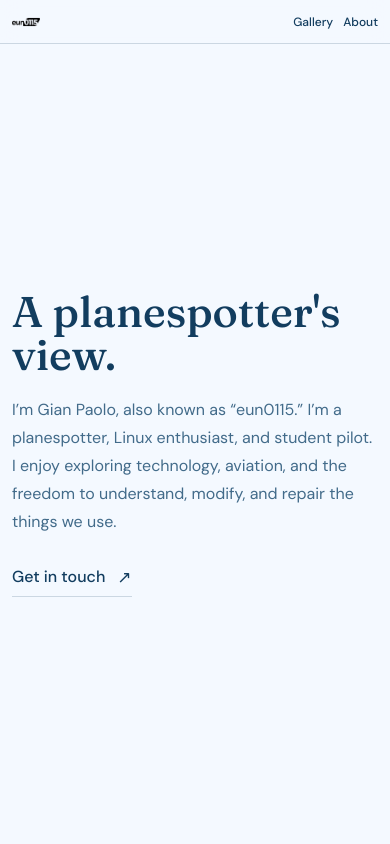
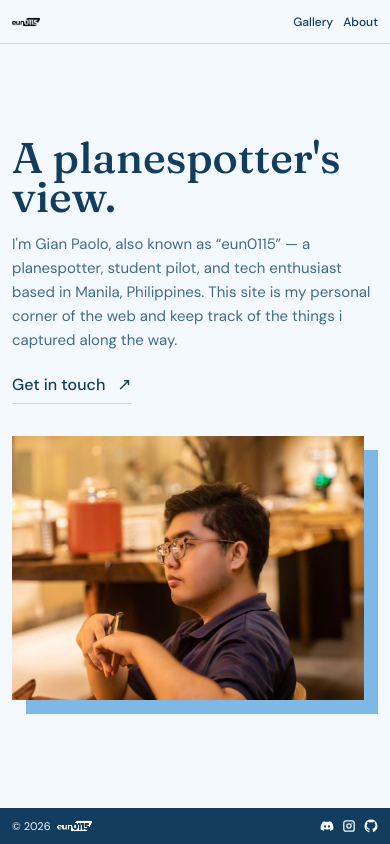
Before and after one commit to eun0115/eun0115.github.io, a Next.js app: page /contact in a window 390 px wide. Built offline with nearby package versions, Linux system fonts and the light colour scheme.

Commit message:
finalize about section
Signed-off-by: eun0115 <gpestacio5@gmail.com>

```diff
--- a/src/app/contact/page.tsx
+++ b/src/app/contact/page.tsx
@@ -1,5 +1,6 @@
 import type { Metadata } from 'next';
 import Topbar from '@/components/Topbar';
+import Footer from '@/components/Footer';
 
 export const metadata: Metadata = {
   title: 'eun0115 | About',
@@ -10,20 +11,27 @@ export default function ContactPage() {
     <div className="page-contact">
       <Topbar />
 
-      <main className="wrap">
-        <section className="contact-content" aria-labelledby="contact-title">
-          <h1 id="contact-title">A planespotter&apos;s view.</h1>
-          <p className="contact-copy">
-            I’m Gian Paolo, also known as “eun0115.” I’m a planespotter,
-            Linux enthusiast, and student pilot. I enjoy exploring
-            technology, aviation, and the freedom to understand,
-            modify, and repair the things we use.
-          </p>
-          <a className="email-link" href="mailto:gpestacio5@gail.com">
-            Get in touch <span aria-hidden="true">↗</span>
-          </a>
+      <main id="contact" className="wrap">
+        <section className="hero" aria-labelledby="contact-title">
+          <div>
+            <h1 id="contact-title">A planespotter&apos;s view.</h1>
+            <p className="intro">
+              I&apos;m Gian Paolo, also known as &ldquo;eun0115&rdquo; — a
+              planespotter, student pilot, and tech enthusiast based in Manila,
+              Philippines. This site is my personal corner of the web and keep
+              track of the things i captured along the way.
+            </p>
+            <a className="email-link" href="mailto:gpestacio5@gmail.com">
+              Get in touch <span aria-hidden="true">↗</span>
+            </a>
+          </div>
+          <div className="portrait">
+            <img src="/assets/eun.jpg" alt="Gian Paolo (eun0115)" />
+          </div>
         </section>
       </main>
+
+      <Footer />
     </div>
   );
 }
--- a/src/app/globals.css
+++ b/src/app/globals.css
@@ -72,7 +72,7 @@ body:has(.page-gallery),
 }
 
 .page-contact > main.wrap {
-  width: min(1120px, calc(100% - 48px));
+  width: min(1760px, calc(100% - clamp(40px, 7vw, 128px)));
   margin-inline: auto;
   flex: 1;
 }
@@ -223,9 +223,10 @@ body.scrolled .topbar .wrap {
 }
 
 /* =========================================
-   HOME PAGE (.page-home)
+   HOME & ABOUT PAGES (.page-home, .page-contact)
    ========================================= */
-.page-home main#home {
+.page-home main#home,
+.page-contact main#contact {
   flex: 1;
   min-height: 0;
   display: flex;
@@ -234,11 +235,15 @@ body.scrolled .topbar .wrap {
 
 .page-home h1,
 .page-home h2,
-.page-home p {
+.page-home p,
+.page-contact h1,
+.page-contact h2,
+.page-contact p {
   margin-top: 0;
 }
 
-.page-home .hero {
+.page-home .hero,
+.page-contact .hero {
   width: 100%;
   display: grid;
   grid-template-columns: minmax(0, 1.1fr) minmax(0, .9fr);
@@ -249,17 +254,22 @@ body.scrolled .topbar .wrap {
 
 .page-home .hero > div:first-child,
 .page-home .portrait,
-.page-home .project {
+.page-home .project,
+.page-contact .hero > div:first-child,
+.page-contact .portrait {
   animation: content-enter .45s both;
 }
 
-.page-home .hero > div:first-child { min-width: 0; }
-.page-home .portrait { animation-delay: .06s; }
+.page-home .hero > div:first-child,
+.page-contact .hero > div:first-child { min-width: 0; }
+.page-home .portrait,
+.page-contact .portrait { animation-delay: .06s; }
 .page-home .project:nth-child(2) { animation-delay: .18s; }
 .page-home .project:nth-child(3) { animation-delay: .24s; }
 .page-home .project:nth-child(4) { animation-delay: .3s; }
 
-.page-home .eyebrow {
+.page-home .eyebrow,
+.page-contact .eyebrow {
   display: flex;
   align-items: center;
   gap: 10px;
@@ -270,14 +280,16 @@ body.scrolled .topbar .wrap {
   text-transform: uppercase;
 }
 
-.page-home .eyebrow::before {
+.page-home .eyebrow::before,
+.page-contact .eyebrow::before {
   width: 22px;
   height: 2px;
   background: var(--blue-accent);
   content: "";
 }
 
-.page-home h1 {
+.page-home h1,
+.page-contact h1 {
   max-width: 880px;
   margin-bottom: clamp(12px, 1.8dvh, 18px);
   font-family: "Fraunces", Georgia, serif;
@@ -286,17 +298,23 @@ body.scrolled .topbar .wrap {
   line-height: .92;
 }
 
-.page-home h1 em {
+.page-home h1 em,
+.page-contact h1 em {
   color: var(--blue-accent);
   font-weight: 500;
 }
 
-.page-home .intro {
+.page-home .intro,
+.page-contact .intro {
   max-width: 680px;
   margin: 0;
   color: var(--ink-soft);
   font-size: clamp(15px, min(calc(.65vw + 8px), 2.3dvh), 22px);
   line-height: 1.6;
+}
+
+.page-contact .intro {
+  margin-bottom: clamp(18px, 2.5dvh, 30px);
 }
 
 .page-home .contact-link {
@@ -322,7 +340,8 @@ body.scrolled .topbar .wrap {
   line-height: 1;
 }
 
-.page-home .portrait {
+.page-home .portrait,
+.page-contact .portrait {
   position: relative;
   width: min(100%, 720px, calc((100dvh - 210px) * 4 / 3));
   aspect-ratio: 4 / 3;
@@ -333,7 +352,8 @@ body.scrolled .topbar .wrap {
   isolation: isolate;
 }
 
-.page-home .portrait::before {
+.page-home .portrait::before,
+.page-contact .portrait::before {
   position: absolute;
   z-index: -1;
   inset: 18px -18px -18px 18px;
@@ -341,14 +361,16 @@ body.scrolled .topbar .wrap {
   content: "";
 }
 
-.page-home .portrait img {
+.page-home .portrait img,
+.page-contact .portrait img {
   display: block;
   width: 100%;
   height: 100%;
   object-fit: cover;
 }
 
-.page-home .caption {
+.page-home .caption,
+.page-contact .caption {
   position: absolute;
   right: 12px;
   bottom: 12px;
@@ -360,12 +382,15 @@ body.scrolled .topbar .wrap {
 /* Lock viewport height on wide screens when height is sufficient for 2-column hero */
 @media (min-width: 961px) and (min-height: 520px) {
   html:has(.page-home),
-  body:has(.page-home) {
+  body:has(.page-home),
+  html:has(.page-contact),
+  body:has(.page-contact) {
     height: 100dvh;
     overflow: hidden;
   }
 
-  .page-home {
+  .page-home,
+  .page-contact {
     height: 100dvh;
   }
 }
@@ -489,40 +514,6 @@ body.scrolled .topbar .wrap {
 /* =========================================
    CONTACT / ABOUT PAGE (.page-contact)
    ========================================= */
-.page-contact main {
-  display: grid;
-  align-content: center;
-  padding-block: clamp(40px, 6dvh, 80px);
-  animation: content-enter .45s both;
-}
-
-.page-contact .contact-content { max-width: 760px; }
-
-.page-contact .eyebrow {
-  margin: 0 0 18px;
-  color: var(--blue-accent);
-  font-size: 11px;
-  font-weight: 700;
-  letter-spacing: .12em;
-  text-transform: uppercase;
-}
-
-.page-contact h1 {
-  margin: 0 0 20px;
-  font-family: "Fraunces", Georgia, serif;
-  font-size: clamp(42px, 7vw, 88px);
-  font-weight: 500;
-  line-height: .98;
-}
-
-.page-contact .contact-copy {
-  max-width: 480px;
-  margin: 0 0 30px;
-  color: var(--ink-soft);
-  font-size: 16px;
-  line-height: 1.75;
-}
-
 .page-contact .email-link {
   display: inline-flex;
   align-items: center;
@@ -555,21 +546,25 @@ body.scrolled .topbar .wrap {
     width: calc(100% - clamp(32px, 6vw, 64px));
   }
 
-  .page-home .hero {
+  .page-home .hero,
+  .page-contact .hero {
     grid-template-columns: minmax(0, 1fr);
     gap: clamp(28px, 4dvh, 44px);
     padding-block: clamp(28px, 4.5dvh, 56px);
   }
 
-  .page-home h1 {
+  .page-home h1,
+  .page-contact h1 {
     font-size: clamp(42px, 8vw, 76px);
   }
 
-  .page-home .intro {
+  .page-home .intro,
+  .page-contact .intro {
     font-size: clamp(16px, 2.2vw, 20px);
   }
 
-  .page-home .portrait {
+  .page-home .portrait,
+  .page-contact .portrait {
     width: min(calc(100% - 18px), 640px);
     margin-inline: 0 auto;
   }
@@ -613,30 +608,35 @@ body.scrolled .topbar .wrap {
   .topbar nav a { font-size: 12px; }
   body.scrolled .topbar nav a { font-size: 10px; }
 
-  /* Home mobile */
-  .page-home .hero {
+  /* Home & Contact mobile */
+  .page-home .hero,
+  .page-contact .hero {
     grid-template-columns: minmax(0, 1fr);
     gap: 32px;
     padding-block: clamp(24px, 4dvh, 48px);
   }
 
-  .page-home h1 {
+  .page-home h1,
+  .page-contact h1 {
     font-size: clamp(38px, 11vw, 56px);
   }
 
-  .page-home .intro {
+  .page-home .intro,
+  .page-contact .intro {
     font-size: 15px;
     line-height: 1.6;
   }
 
-  .page-home .portrait {
+  .page-home .portrait,
+  .page-contact .portrait {
     width: calc(100% - 14px);
     min-width: 0;
     margin-bottom: 14px;
     margin-right: 14px;
   }
 
-  .page-home .portrait::before {
+  .page-home .portrait::before,
+  .page-contact .portrait::before {
     inset: 14px -14px -14px 14px;
   }
 
@@ -645,10 +645,6 @@ body.scrolled .topbar .wrap {
   .page-gallery .card img { aspect-ratio: 16 / 9; }
 
   /* Contact mobile */
-  .page-contact main {
-    padding-block: 48px;
-  }
-  .page-contact h1 { font-size: clamp(38px, 11vw, 60px); }
   .page-contact .email-link { font-size: 16px; }
 }
 
@@ -664,9 +660,10 @@ body.scrolled .topbar .wrap {
   .page-home .hero > div:first-child,
   .page-home .portrait,
   .page-home .project,
+  .page-contact .hero > div:first-child,
+  .page-contact .portrait,
   .page-gallery .card img,
-  .page-gallery .card-body,
-  .page-contact main {
+  .page-gallery .card-body {
     animation: none !important;
   }
 
```
Also changed, not shown: public/assets/eun.jpg (added).
